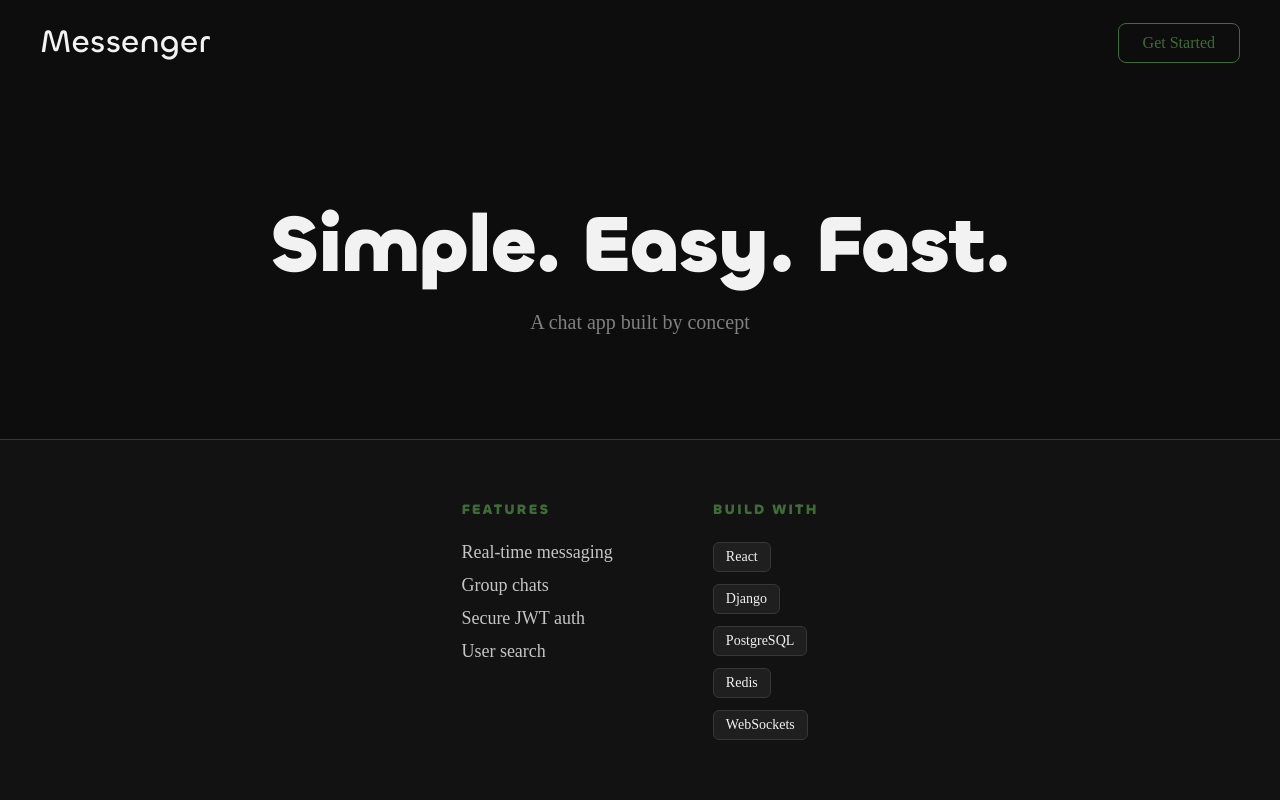
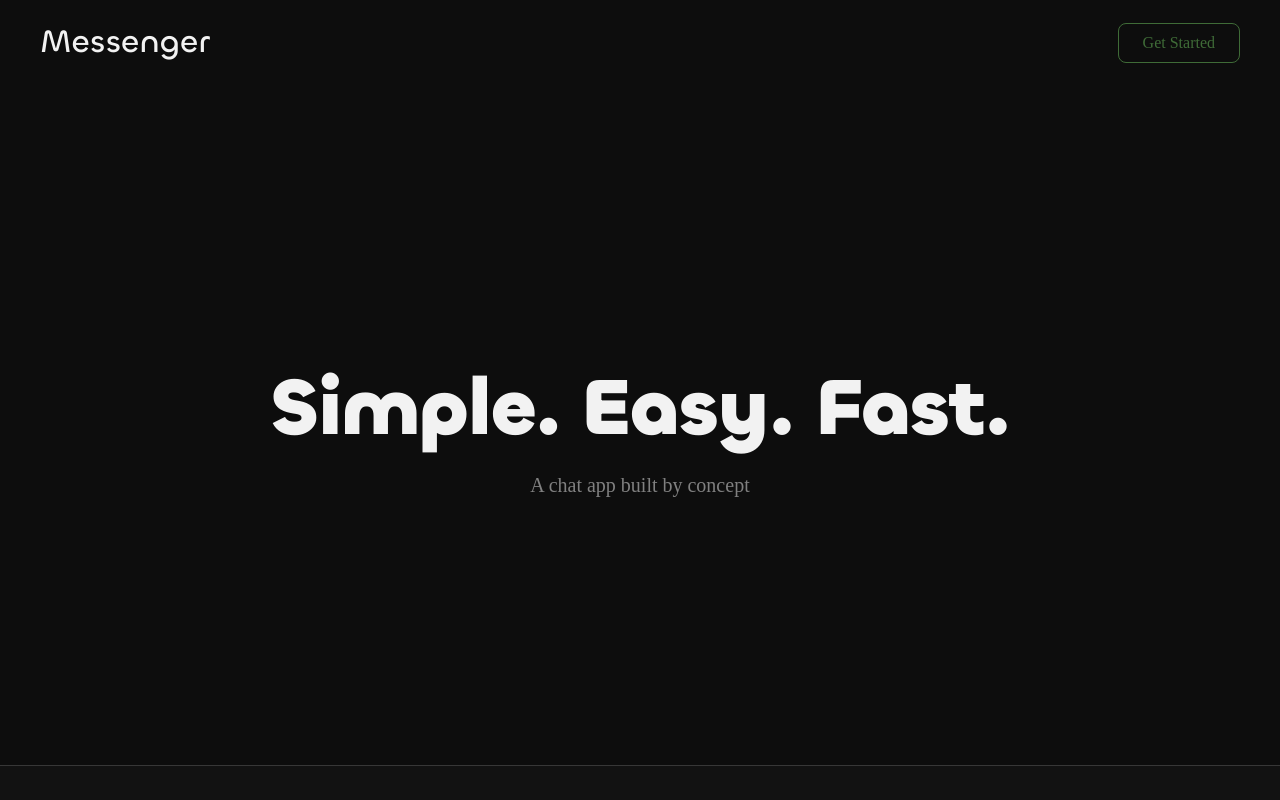
Before and after one commit to CrowSage/messenger, a React (Vite) app in the folder frontend/: page / in a window 1280 px wide. Shown: the top 800 px of the page. Built offline with nearby package versions, Linux system fonts and the light colour scheme; no server answers; a web font is replaced by a local one.

Commit message:
Fixed: Home page

```diff
--- a/frontend/src/index.css
+++ b/frontend/src/index.css
@@ -744,6 +744,12 @@ body {
     .featureContainer h3 {
         font-size: 10px;
     }
+
+
+}
+
+.hero {
+    min-height: 85vh;
 }
 
 /* ===================New Group Modal========================= */
```
